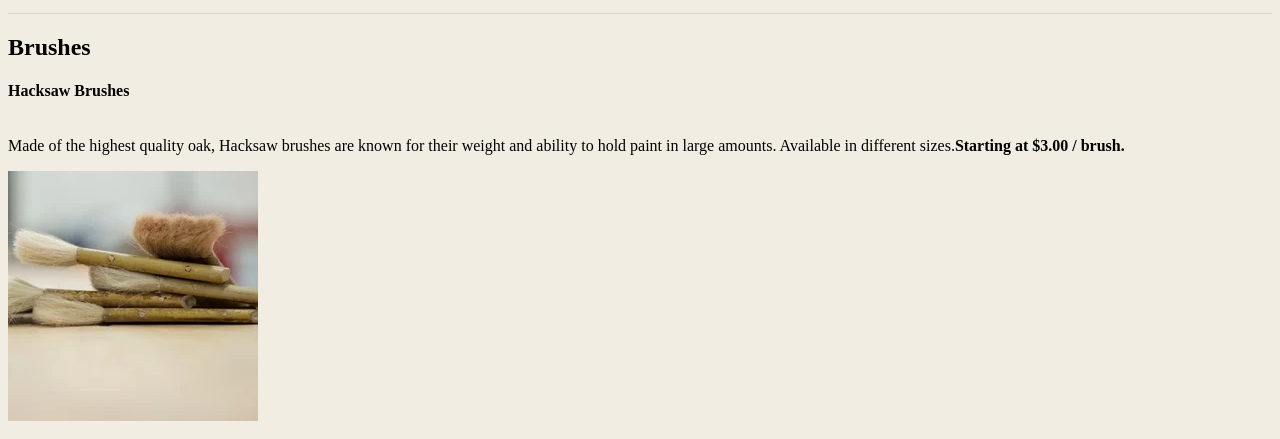
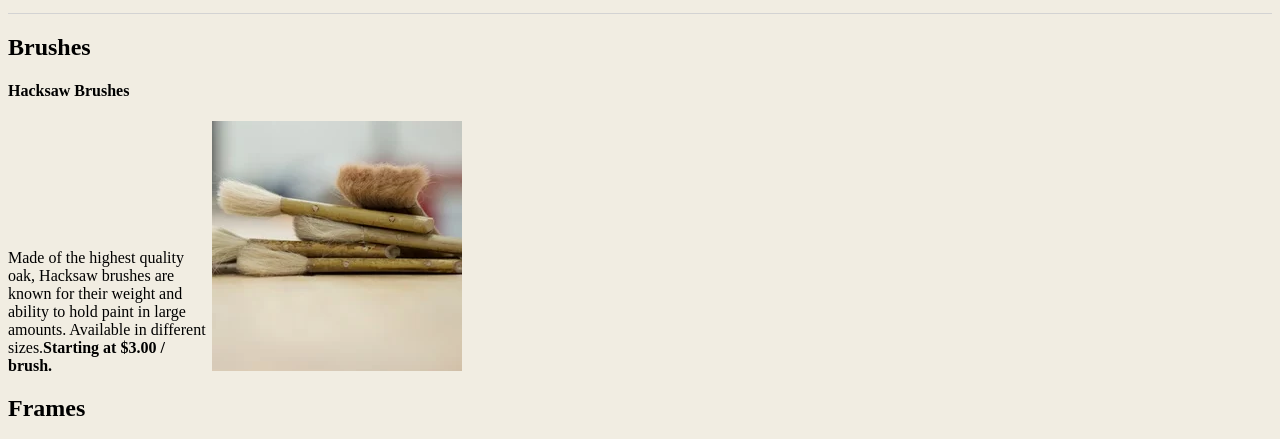
Before and after one commit to SilentStealth0/Dasmoto-s-Arts-Crafts-V2, a website: page html/index.html in a window 1280 px wide. Shown: the part 297-736 px from the top of the page. Drawn offline with Linux system fonts and the light colour scheme.

Commit message:
Changing height and width of brush descript

```diff
--- a/css/index.css
+++ b/css/index.css
@@ -91,4 +91,6 @@ nav{
 
 .brush_sec p{
   display: inline-block;
+  height: 100px;
+  width: 200px;
 }
```
